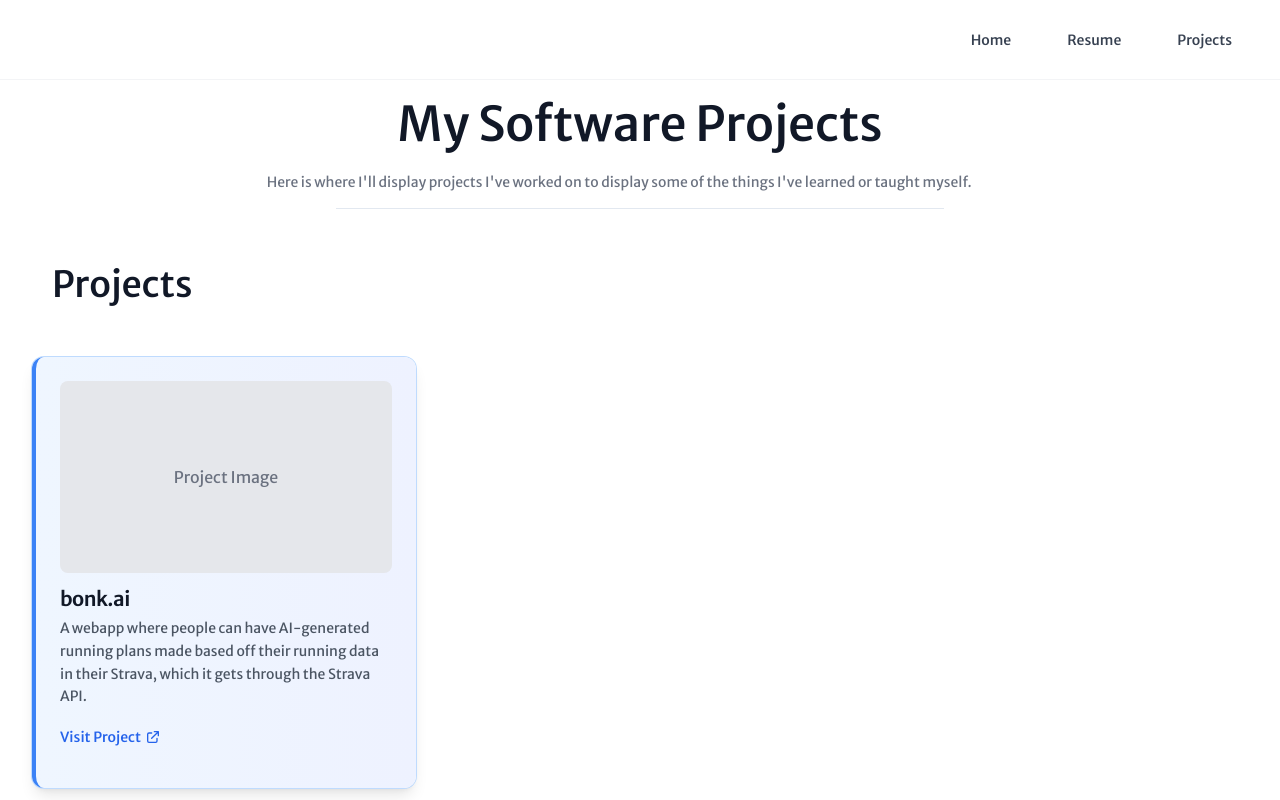
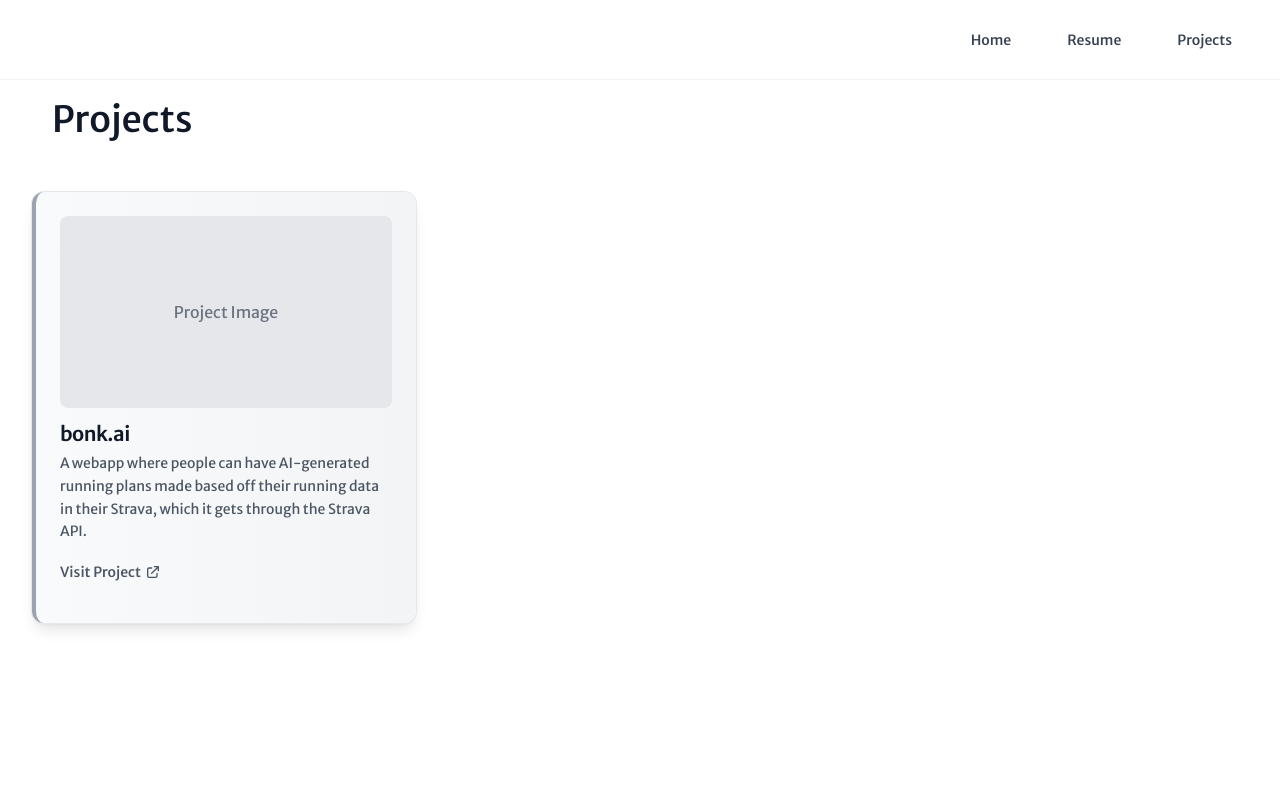
Before and after one commit to jrsarge/personal-website, a Next.js app: page /projects in a window 1280 px wide. Built offline with nearby package versions, Linux system fonts and the light colour scheme.

Commit message:
Clean up projects

```diff
--- a/app/projects/page.tsx
+++ b/app/projects/page.tsx
@@ -1,11 +1,5 @@
 import type { Metadata } from "next";
 import Image from "next/image";
-import PageTitle from "@/components/ui/page-title";
-
-const title: { title: string; subtitle?: string } = {
-    title: "My Software Projects",
-    subtitle: "Here is where I'll display projects I've worked on to display some of the things I've learned or taught myself."
-}
 
 const projects = [
 	{
@@ -19,14 +13,13 @@ const projects = [
 export default function DevelopmentPage() {
 	return (
 		<main>
-			<PageTitle components={ title } />
 			<section className="container">
 				<h1 className="text-left dark:text-white text-2xl md:text-3xl xl:text-4xl font-medium text-gray-900 w-10/12 p-5">
 					Projects
 				</h1>
 				<div className="grid grid-cols-1 gap-6 mt-8 md:grid-cols-2 lg:grid-cols-3 lg:gap-8">
 					{projects.map((project, index) => (
-						<div key={index} className="p-6 rounded-xl border-0 bg-gradient-to-r from-blue-50 to-indigo-50 dark:from-blue-900/20 dark:to-indigo-900/20 text-card-foreground shadow-lg hover:shadow-xl transition-all duration-300 ring-1 ring-blue-200 dark:ring-blue-700 hover:ring-blue-400 dark:hover:ring-blue-500 hover:scale-[1.02] border-l-4 border-l-blue-500">
+						<div key={index} className="p-6 rounded-xl border-0 bg-gradient-to-r from-gray-50 to-gray-100 dark:from-gray-800/50 dark:to-gray-700/50 text-card-foreground shadow-lg hover:shadow-xl transition-all duration-300 ring-1 ring-gray-200 dark:ring-gray-600 hover:ring-gray-400 dark:hover:ring-gray-500 hover:scale-[1.02] border-l-4 border-l-gray-400">
 							<div className="mb-4">
 								<div className="w-full h-48 bg-gray-200 dark:bg-gray-700 rounded-lg mb-4 flex items-center justify-center">
 									<span className="text-gray-500 dark:text-gray-400">Project Image</span>
@@ -41,7 +34,7 @@ export default function DevelopmentPage() {
 									href={project.link}
 									target="_blank"
 									rel="noopener noreferrer"
-									className="inline-flex items-center text-sm font-medium text-blue-600 hover:text-blue-700 dark:text-blue-400 dark:hover:text-blue-300 transition-colors"
+									className="inline-flex items-center text-sm font-medium text-gray-600 hover:text-gray-700 dark:text-gray-400 dark:hover:text-gray-300 transition-colors"
 								>
 									Visit Project
 									<svg className="w-4 h-4 ml-1" fill="none" stroke="currentColor" viewBox="0 0 24 24">
```
